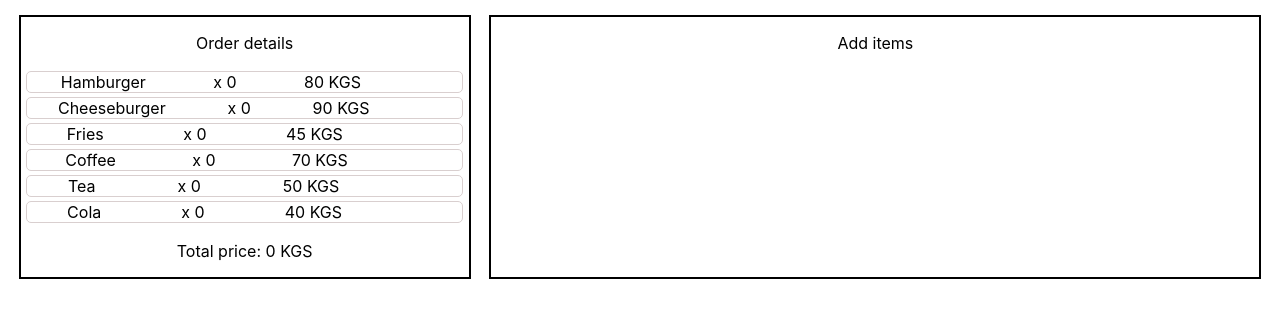
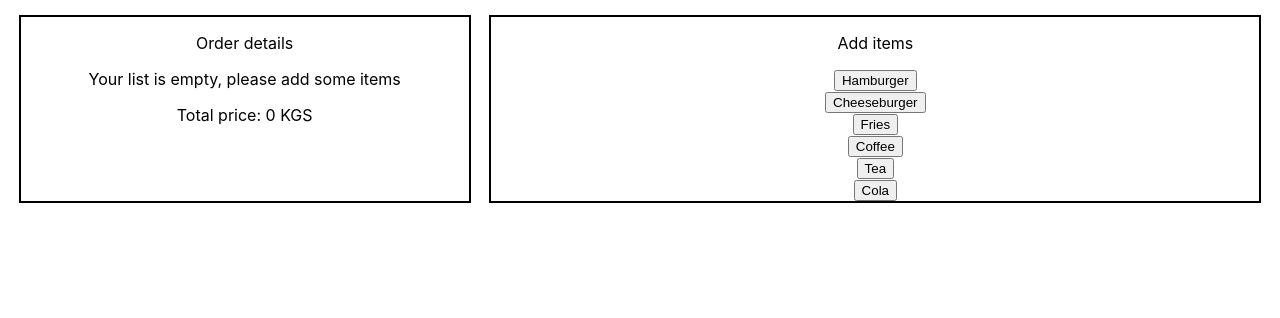
Before and after one commit to dmsagaidak/cw-7, a React (Create React App) app: page / in a window 1280 px wide. Shown: the top 318 px of the page. Built offline with nearby package versions, Linux system fonts and the light colour scheme.

Commit message:
Added Btns.tsx, Btns.css, elements display in the right part of the screen; modified App.tsx

```diff
--- /dev/null
+++ b/src/Components/Btns/Btns.tsx
@@ -0,0 +1,18 @@
+import React from 'react';
+import './Btns.css'
+
+interface BtnsProps extends React.PropsWithChildren {
+  name: string;
+  price: number;
+  onItemAdd: React.MouseEventHandler;
+}
+
+const Btns: React.FC<BtnsProps> = (props) => {
+  return (
+    <div>
+      <button onClick={props.onItemAdd}>{props.name}</button>
+    </div>
+  );
+};
+
+export default Btns;
--- a/src/Components/OrderList/OrderList.css
+++ b/src/Components/OrderList/OrderList.css
@@ -6,3 +6,7 @@
     display: flex;
     justify-content: space-around;
 }
+
+.hidden{
+    display: none;
+}
--- a/src/Components/OrderList/OrderList.tsx
+++ b/src/Components/OrderList/OrderList.tsx
@@ -8,8 +8,13 @@ interface OrderListProps extends React.PropsWithChildren {
 }
 
 const OrderList: React.FC<OrderListProps> = (props) => {
+  const classNames = ["item"];
+  if(props.count === 0){
+    classNames.push('hidden');
+  }
+
   return (
-    <div className="item">
+    <div className={classNames.join(' ')}>
       <div>{props.name}</div>
       <div>x {props.count}</div>
       <div>{props.price} KGS</div>
--- a/src/Containers/App/App.tsx
+++ b/src/Containers/App/App.tsx
@@ -1,5 +1,6 @@
 import React, {useState} from 'react';
-import OrderList from '../../Components/OrderList/OrderList'
+import OrderList from '../../Components/OrderList/OrderList';
+import Btns from "../../Components/Btns/Btns";
 import './App.css';
 
 interface OrderList {
@@ -19,23 +20,48 @@ function App() {
     {name: 'Cola', count: 0, price: 40, id: 'cl1'}
   ])
 
-  const [newItem, setNewItem] = useState(' ');
+  const [count, setCount] = useState(0);
 
-  const addItem = () =>{};
-
-  const getPrice = items.reduce((acc, item) => acc + item.count * item.price, 0)
+  const addItem = (id: string) =>{
+    setItems(prev => prev.map(item =>{
+      return item.id === id? {
+        ...item,
+        count: item.count++,
+      }: item;
+    }));
+    setCount(count)
+  };
 
 
-  const orderList: React.ReactNode = items.map((item: OrderList) =>(
+  const getPrice = items.reduce((acc, item) => acc + item.count * item.price, 0);
+
+  let orderList: React.ReactNode = null;
+
+  if (getPrice !== 0){
+    orderList = items.map((item: OrderList) =>(
       <OrderList
         key={item.id}
         name={item.name}
         count={item.count}
         price={item.price}
       >
-
       </OrderList>
     ))
+  } else {
+    orderList = 'Your list is empty, please add some items'
+  }
+
+  const buttonsList: React.ReactNode = items.map((item) =>(
+    <Btns
+      key={item.id}
+      name={item.name}
+      price={item.price}
+      onItemAdd={() => addItem(item.id)}
+    />
+  ))
+
+
+
 
   return (
     <div className="App">
@@ -49,6 +75,9 @@ function App() {
       </div>
       <div className="add-items">
         <p>Add items</p>
+        {buttonsList}
+        {/*<div onClick={() =>addItem('h1')}>Hamburger</div>*/}
+        {/*<div onClick={() =>addItem('c1')}>Cheeseburger</div>*/}
 
       </div>
     </div>
```
Also changed, not shown: src/Components/Btns/Btns.css (added). Lines whose indentation alone changed are shown as unchanged.
